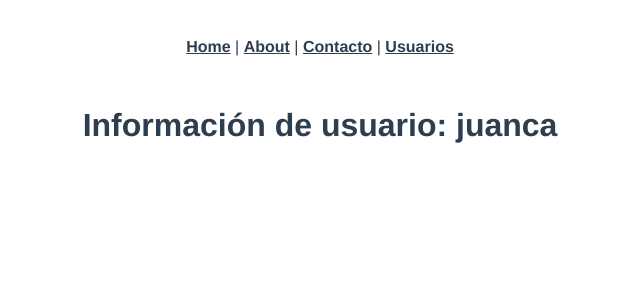
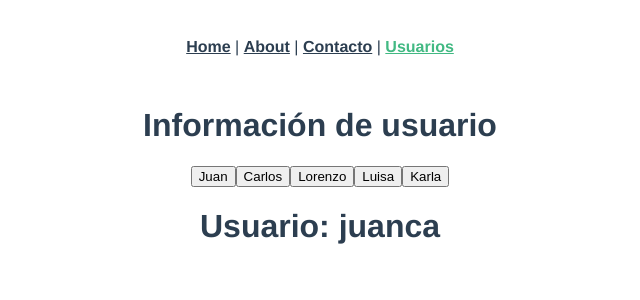
Before and after one commit to juanca84/vue-rutas-01, a Vue app: page /usuarios/juanca in a window 1280 px wide. Shown: the top 300 px of the page, without its empty margins (320-960 px from the left). Built offline with nearby package versions, Linux system fonts and the light colour scheme.

Commit message:
Rutas con parametros

```diff
--- a/src/App.vue
+++ b/src/App.vue
@@ -4,7 +4,7 @@
       <router-link to="/">Home</router-link> |
       <router-link to="/about">About</router-link> |
       <router-link to="/contacto">Contacto</router-link> |
-      <router-link to="/usuarios">Usuarios</router-link>
+      <router-link to="/usuarios/juanca">Usuarios</router-link>
     </div>
     <router-view/>
   </div>
--- a/src/components/Usuario.vue
+++ b/src/components/Usuario.vue
@@ -1,6 +1,6 @@
 <template>
     <div>
-        <h1>Información de usuario: <strong>{{ $route.params.id }}</strong></h1>
+        <h1>Usuario: <strong>{{ $route.params.id }}</strong></h1>
     </div>
 </template>
 
--- a/src/views/Usuarios.vue
+++ b/src/views/Usuarios.vue
@@ -1,5 +1,9 @@
 <template>
   <div>
+    <h1>Información de usuario</h1>
+    <router-link :to="{params:{ id: user} }" v-for="user in ArregloUsuario" :key="user">
+      <button>{{user}}</button>
+    </router-link>
     <usuario/>
   </div>
 </template>
@@ -8,6 +12,11 @@ import Usuario from '@/components/Usuario.vue';
 export default {
   components: {
     Usuario
+  },
+  data(){
+    return{
+      ArregloUsuario:['Juan', 'Carlos', 'Lorenzo', 'Luisa', 'Karla']
+    }
   }
 }
 </script>
```
